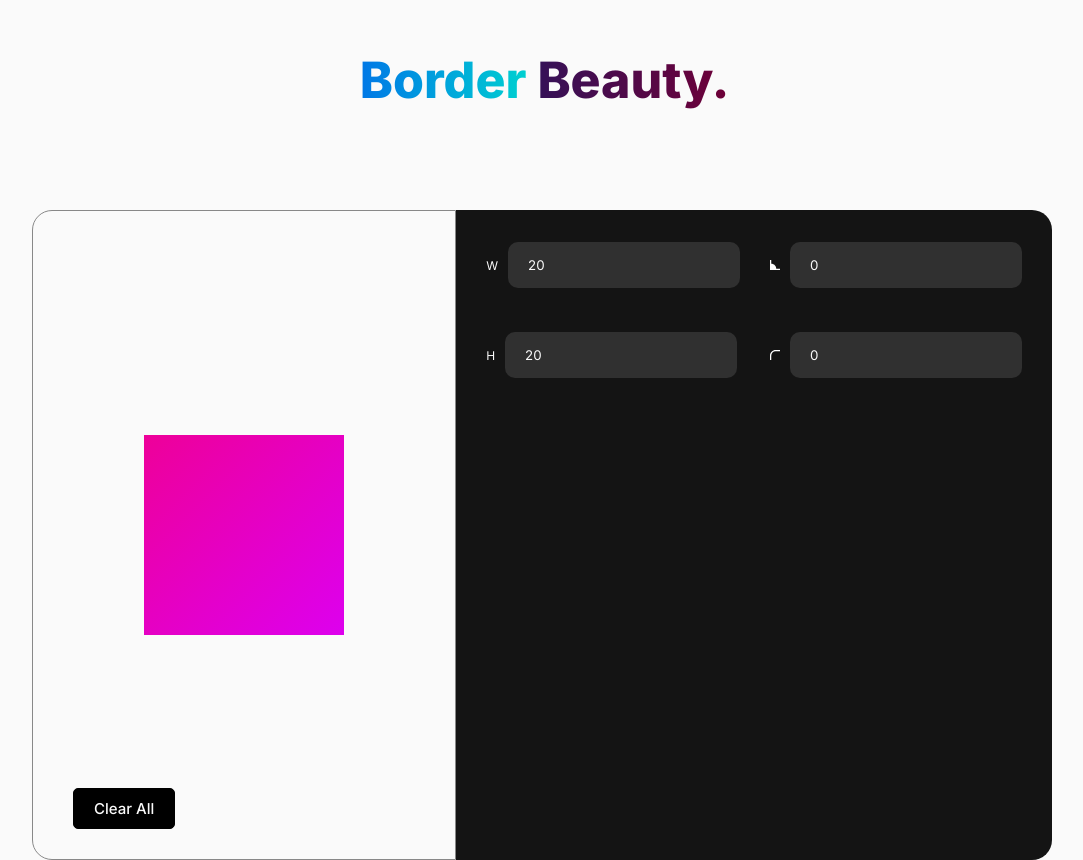
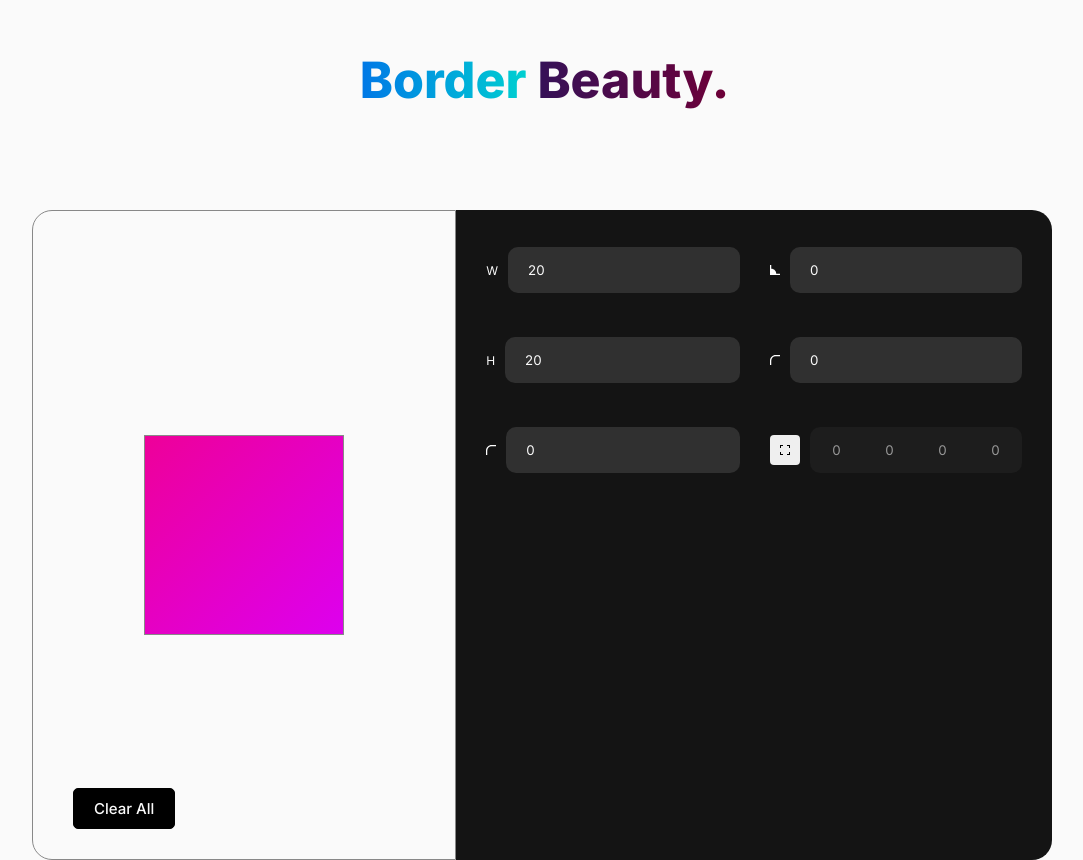
Before and after one commit to Marcos-An/border-beauty, a Next.js app: page / in a window 1280 px wide. Shown: the whole page, without its empty margins (98-1181 px from the left). Built offline with nearby package versions, Linux system fonts and the light colour scheme.

Commit message:
Add change of border unique

```diff
--- /dev/null
+++ b/src/Components/AllBorders/allBorders.module.scss
@@ -0,0 +1,55 @@
+.container {
+  display: flex;
+  flex-direction: row;
+  align-items: center;
+
+  .buttonAllBordersActive {
+    padding: 0.5em 1rem;
+    border-radius: 0.4rem;
+    border: none;
+    background: linear-gradient(135deg, #e09, #d0e);
+    path {
+      fill: var(--white);
+    }
+  }
+
+  .buttonAllBorders {
+    padding: 0.5em 1rem;
+    border-radius: 0.4rem;
+    border: none;
+
+    &:hover {
+      filter: brightness(0.9);
+    }
+  }
+}
+
+.borderWrapper {
+  display: grid;
+  grid-template-columns: repeat(4, 1fr);
+  margin-left: 1rem;
+
+  input {
+    margin-left: 0px !important;
+    text-align: center;
+    padding: 1.5rem 0.5rem;
+    width: 30% !important;
+  }
+
+  .inputDisabled {
+    filter: brightness(0.6);
+  }
+
+  input:nth-child(1) {
+    border-radius: 1rem 0rem 0rem 1rem;
+  }
+  input:nth-child(2) {
+    border-radius: 0rem;
+  }
+  input:nth-child(3) {
+    border-radius: 0rem;
+  }
+  input:nth-child(4) {
+    border-radius: 0rem 1rem 1rem 0rem;
+  }
+}
--- /dev/null
+++ b/src/Components/AllBorders/index.tsx
@@ -0,0 +1,92 @@
+import styles from './allBorders.module.scss'
+import { SquareContext } from '../../Contexts/SquareContext'
+import { AllBordersSVG, LeftTopSVG, RightTopSVG, RightBottomSVG, LeftBottomSVG } from '../../Components/Svg'
+import { useContext, useState } from 'react'
+
+
+export default function AllBorders() {
+  const {
+    leftTop,
+    rightTop,
+    rightBottom,
+    leftBottom,
+    borderRadius,
+    allBordersIsActive,
+    isEmpty,
+    updateBorderRadius,
+    handleSetAllBordersIsActive,
+    updateUniqueBorder
+  } = useContext(SquareContext)
+
+  const [currentBorder, setCurrentBorder] = useState<string>('left-top')
+
+  function setcurrentBorder(type: string) {
+    setCurrentBorder(type)
+  }
+  return (
+    <div className={styles.container}>
+      <button
+        type="button"
+        className={allBordersIsActive ? styles.buttonAllBordersActive : styles.buttonAllBorders}
+        onClick={() => handleSetAllBordersIsActive()}
+      >
+        {
+          !allBordersIsActive ? (
+            <AllBordersSVG />
+          ) : currentBorder === 'left-top' ? (
+            <LeftTopSVG />
+          ) : currentBorder === 'right-top' ? (
+            <RightTopSVG />
+          ) : currentBorder === 'right-bottom' ? (
+            <RightBottomSVG />
+          ) : currentBorder === 'left-bottom' ? (
+            <LeftBottomSVG />
+          ) : null
+        }
+      </button>
+      <div className={styles.borderWrapper}>
+        <input
+          value={!allBordersIsActive ? borderRadius : leftTop}
+          min="0"
+          id="left-top"
+          onBlur={() => isEmpty()}
+          disabled={!allBordersIsActive}
+          onFocus={() => setcurrentBorder('left-top')}
+          className={!allBordersIsActive ? styles.inputDisabled : ''}
+          onChange={({ target }) => updateUniqueBorder(target.value, 'left-top')}
+          type="number"
+        />
+        <input
+          value={!allBordersIsActive ? borderRadius : rightTop}
+          min="0"
+          onBlur={() => isEmpty()}
+          disabled={!allBordersIsActive}
+          onFocus={() => setcurrentBorder('right-top')}
+          className={!allBordersIsActive ? styles.inputDisabled : ''}
+          onChange={({ target }) => updateUniqueBorder(target.value, 'right-top')}
+          type="number"
+        />
+        <input
+          value={!allBordersIsActive ? borderRadius : rightBottom}
+          min="0"
+          onBlur={() => isEmpty()}
+          disabled={!allBordersIsActive}
+          onFocus={() => setcurrentBorder('right-bottom')}
+          className={!allBordersIsActive ? styles.inputDisabled : ''}
+          onChange={({ target }) => updateUniqueBorder(target.value, 'right-bottom')}
+          type="number"
+        />
+        <input
+          value={!allBordersIsActive ? borderRadius : leftBottom}
+          min="0"
+          onBlur={() => isEmpty()}
+          disabled={!allBordersIsActive}
+          onFocus={() => setcurrentBorder('left-bottom')}
+          className={!allBordersIsActive ? styles.inputDisabled : ''}
+          onChange={({ target }) => updateUniqueBorder(target.value, 'left-bottom')}
+          type="number"
+        />
+      </div>
+    </div>
+  )
+}
--- a/src/Components/Square/index.tsx
+++ b/src/Components/Square/index.tsx
@@ -3,14 +3,30 @@ import { useContext, useEffect } from 'react'
 import { SquareContext } from '../../Contexts/SquareContext'
 
 export default function square() {
+  const {
+    height,
+    width,
+    borderRadius,
+    rotate,
+    leftTop,
+    rightTop,
+    rightBottom,
+    leftBottom,
+    allBordersIsActive
+  } = useContext(SquareContext)
+
   const square = useContext(SquareContext)
 
   useEffect(() => {
     const squareNode = document.getElementById('square')
-    squareNode.style.setProperty('height', `${square.height}rem`)
-    squareNode.style.setProperty('width', `${square.width}rem`)
-    squareNode.style.setProperty('border-radius', `${square.borderRadius}px`)
-    squareNode.style.transform = `rotate(${square.rotate}deg)`
+    squareNode.style.setProperty('height', `${height}rem`)
+    squareNode.style.setProperty('width', `${width}rem`)
+    if (allBordersIsActive) {
+      squareNode.style.setProperty('border-radius', `${leftTop}px ${rightTop}px ${rightBottom}px ${leftBottom}px`)
+    } else {
+      squareNode.style.setProperty('border-radius', ` ${borderRadius}px`)
+    }
+    squareNode.style.transform = `rotate(${rotate}deg)`
   }, [square])
 
   return (
--- a/src/Components/Square/square.module.scss
+++ b/src/Components/Square/square.module.scss
@@ -1,3 +1,4 @@
 .square {
   background: linear-gradient(135deg, #e09, #d0e);
+  border: 1px solid var(--gray);
 }
--- a/src/Components/Svg/index.tsx
+++ b/src/Components/Svg/index.tsx
@@ -1,6 +1,6 @@
 import styles from "./borders.module.scss";
 
-export const LeftTop = () => {
+export const LeftTopSVG = () => {
   return (
     <span >
       <svg
@@ -21,7 +21,7 @@ export const LeftTop = () => {
   );
 };
 
-export const RightTop = () => {
+export const RightTopSVG = () => {
   return (
     <span>
       <svg
@@ -42,7 +42,7 @@ export const RightTop = () => {
   );
 };
 
-export const RightBottom = () => {
+export const RightBottomSVG = () => {
   return (
     <span>
       <svg
@@ -63,7 +63,7 @@ export const RightBottom = () => {
   );
 };
 
-export const LeftBottom = () => {
+export const LeftBottomSVG = () => {
   return (
     <span>
       <svg
@@ -84,7 +84,7 @@ export const LeftBottom = () => {
   );
 };
 
-export const Angle = () => {
+export const AngleSVG = () => {
   return (
     <span>
       <svg
@@ -104,3 +104,22 @@ export const Angle = () => {
     </span>
   );
 };
+
+export const AllBordersSVG = () => {
+  return (
+    <span>
+      <svg
+        width="10"
+        height="10"
+        viewBox="0 0 10 10"
+        xmlns="http://www.w3.org/2000/svg">
+        <path
+          d="M0 0h3v1H1v2H0V0zm7 0h3v3H9V1H7V0zM1 9V7H0v3h3V9H1zm9-2v3H7V9h2V7h1z"
+          fillOpacity="1"
+          fill="#000"
+          stroke="none">
+        </path>
+      </svg>
+    </span>
+  );
+};
--- a/src/Contexts/SquareContext.tsx
+++ b/src/Contexts/SquareContext.tsx
@@ -6,10 +6,17 @@ type SquareContextData = {
   width: string;
   borderRadius: string;
   rotate: string;
+  allBordersIsActive: boolean;
+  leftTop: string,
+  leftBottom: string,
+  rightTop: string,
+  rightBottom: string,
   updateHeight: (height: string) => void,
   updateRotate: (rotate: string) => void,
   updateBorderRadius: (radius: string) => void,
+  updateUniqueBorder: (radius: string, unique: string) => void,
   updateWidth: (width: string) => void,
+  handleSetAllBordersIsActive: () => void,
   isEmpty: () => void,
   clear: () => void
 }
@@ -26,7 +33,12 @@ export function SquareContextProvider({ children }: SquareContextProviderProps)
   const [height, setHeight] = useState('20')
   const [width, setWidth] = useState('20')
   const [borderRadius, setBorderRadius] = useState('0')
+  const [leftTop, setLeftTop] = useState('0')
+  const [leftBottom, setLeftBottom] = useState('0')
+  const [rightTop, setRightTop] = useState('0')
+  const [rightBottom, setRightBottom] = useState('0')
   const [rotate, setRotate] = useState('0')
+  const [allBordersIsActive, setAllBordersIsActive] = useState(false)
 
 
   function clear() {
@@ -34,6 +46,19 @@ export function SquareContextProvider({ children }: SquareContextProviderProps)
     setWidth('20')
     setBorderRadius('0')
     setRotate('0')
+    setLeftTop('0')
+    setLeftBottom('0')
+    setRightTop('0')
+    setRightBottom('0')
+  }
+
+  function handleSetAllBordersIsActive() {
+    if (!allBordersIsActive) {
+      document.getElementById('left-top').focus()
+    }
+
+    setAllBordersIsActive(!allBordersIsActive)
+
   }
 
   function isEmpty() {
@@ -41,6 +66,10 @@ export function SquareContextProvider({ children }: SquareContextProviderProps)
     if (!width) setWidth('0')
     if (!borderRadius) setBorderRadius('0')
     if (!rotate) setRotate('0')
+    if (!leftTop) setLeftTop('0')
+    if (!leftBottom) setLeftBottom('0')
+    if (!rightTop) setRightTop('0')
+    if (!rightBottom) setRightBottom('0')
   }
 
   function updateHeight(height: string) {
@@ -68,6 +97,19 @@ export function SquareContextProvider({ children }: SquareContextProviderProps)
     }
   }
 
+  function updateUniqueBorder(radius: string, unique: string) {
+    if (Number(radius) < 0) {
+    } else if (unique === 'left-top') {
+      setLeftTop(radius)
+    } else if (unique === 'right-top') {
+      setRightTop(radius)
+    } else if (unique === 'right-bottom') {
+      setRightBottom(radius)
+    } else if (unique === 'left-bottom') {
+      setLeftBottom(radius)
+    }
+  }
+
   function updateWidth(width: string) {
     if (Number(width) < 0) {
       return
@@ -83,9 +125,16 @@ export function SquareContextProvider({ children }: SquareContextProviderProps)
         width,
         borderRadius,
         rotate,
+        allBordersIsActive,
+        leftTop,
+        leftBottom,
+        rightTop,
+        rightBottom,
         updateHeight,
         updateRotate,
         updateBorderRadius,
+        handleSetAllBordersIsActive,
+        updateUniqueBorder,
         updateWidth,
         isEmpty,
         clear
--- a/src/pages/home.module.scss
+++ b/src/pages/home.module.scss
@@ -50,11 +50,16 @@
     span {
       font-size: 1.2rem;
     }
+
+    .inputDisabled {
+      filter: brightness(0.6);
+    }
+
     div {
       display: flex;
       flex-direction: row;
       align-items: center;
-      margin-bottom: 1rem;
+
       input {
         margin-left: 1rem;
       }
--- a/src/pages/index.tsx
+++ b/src/pages/index.tsx
@@ -2,13 +2,15 @@ import styles from './home.module.scss';
 import { useContext } from 'react'
 import { SquareContext } from '../Contexts/SquareContext'
 import Square from '../Components/Square'
-import { LeftTop, Angle } from '../Components/Svg'
+import { LeftTopSVG, AngleSVG, AllBordersSVG } from '../Components/Svg'
+import AllBorders from '../Components/AllBorders'
 
 export default function Home() {
   const {
     height,
     width,
     borderRadius,
+    allBordersIsActive,
     rotate,
     updateHeight,
     updateRotate,
@@ -35,16 +37,14 @@ export default function Home() {
               value={width}
               onBlur={() => isEmpty()}
               onChange={({ target }) => updateWidth(target.value)}
-              className={styles.input}
               type="number"
             />
           </div>
           <div>
-            <Angle />
+            <AngleSVG />
             <input
               value={rotate}
               min="-360"
-              className={styles.input}
               onBlur={() => isEmpty()}
               onChange={({ target }) => updateRotate(target.value)}
               type="number"
@@ -54,7 +54,6 @@ export default function Home() {
             <span>H</span>
             <input
               value={height}
-              className={styles.input}
               min="1"
               onBlur={() => isEmpty()}
               onChange={({ target }) => updateHeight(target.value)}
@@ -62,21 +61,30 @@ export default function Home() {
             />
           </div>
           <div>
-            <LeftTop />
+            <LeftTopSVG />
+            <input
+              value={borderRadius}
+              min="0"
+              disabled={allBordersIsActive}
+              onBlur={() => isEmpty()}
+              className={allBordersIsActive ? styles.inputDisabled : ''}
+              onChange={({ target }) => updateBorderRadius(target.value)}
+              type="number"
+            />
+          </div>
+          <div>
+            <LeftTopSVG />
             <input
               value={borderRadius}
               min="0"
               onBlur={() => isEmpty()}
               onChange={({ target }) => updateBorderRadius(target.value)}
-              className={styles.input}
               type="number"
             />
           </div>
           <div>
-
+            <AllBorders />
           </div>
-
-
         </div>
       </div>
     </div >
--- a/styles/globals.scss
+++ b/styles/globals.scss
@@ -32,8 +32,7 @@ html {
 
 input {
   padding: 1.5rem 2rem;
-  max-width: 100%;
-  min-width: 91%;
+  width: -webkit-fill-available;
   border-radius: 1rem;
   background-color: var(--inputs);
   color: var(--white);
```
